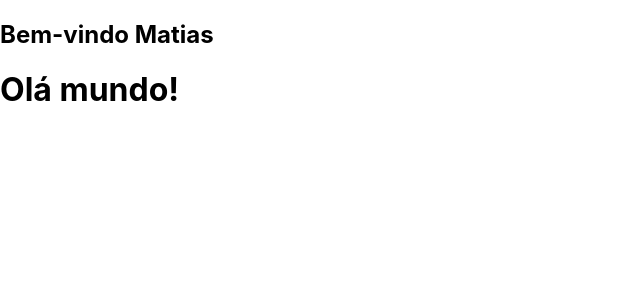
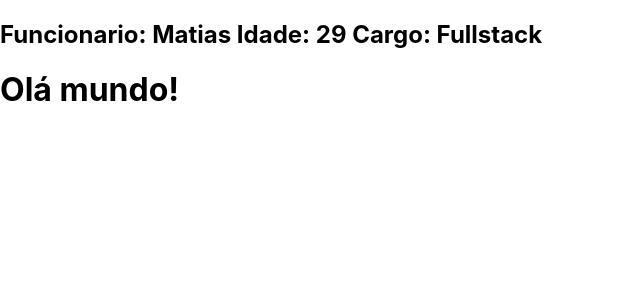
Before and after one commit to EvanioTech/meu, a React (Create React App) app: page / in a window 1280 px wide. Shown: the top 300 px of the page, without its empty margins (0-640 px from the left). Built offline with nearby package versions, Linux system fonts and the light colour scheme.

Commit message:
trabalhando com props em mais de um componente

```diff
--- a/src/App.js
+++ b/src/App.js
@@ -1,12 +1,24 @@
 import React from "react";
 
 
-const Bemvindo = (props) => <h2>Bem-vindo {props.nome}</h2>
+const Equipe = (props) =>{
+    return (
+        <div>
+            <Sobre nome={props.nome}
+             idade= {props.idade}
+             cargo= {props.cargo}
+             />
+        </div>
+    )
+
+}
+
+const Sobre = (props) => <h2>Funcionario: {props.nome} Idade: {props.idade} Cargo: {props.cargo}</h2>
 
 function App(){
     return(
         <div>
-            <Bemvindo nome= 'Matias'/>
+            <Equipe nome= 'Matias' idade= '29' cargo= 'Fullstack'/>
             <h1>Olá mundo!</h1>
         </div>
     )
```
